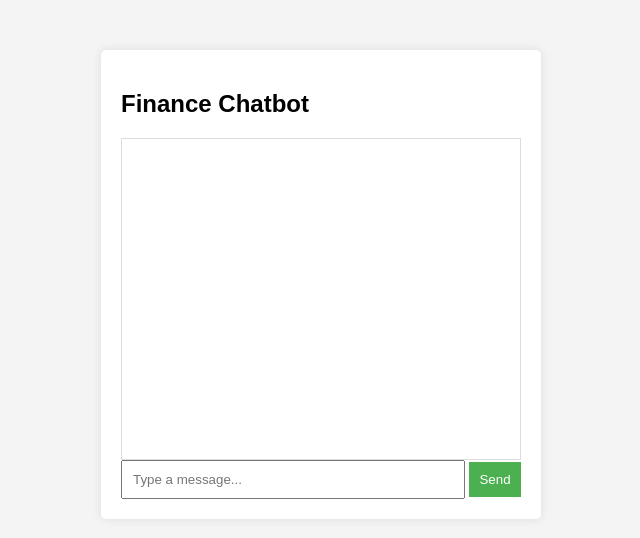
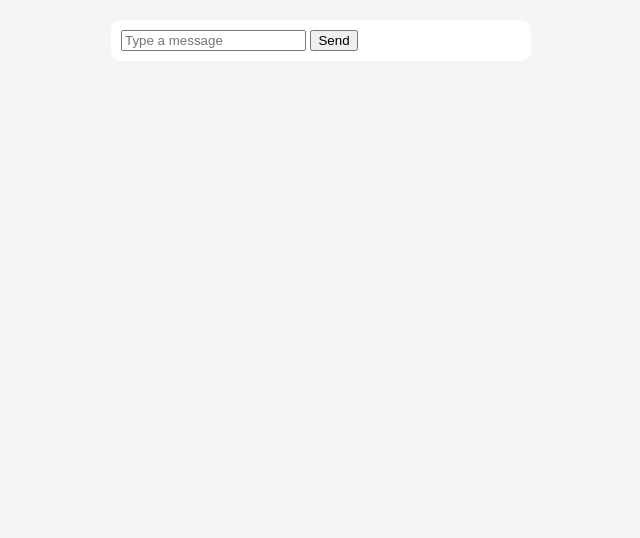
Before and after one commit to priyanka2shriya/Differentially-Private-GenAI-Chatbot-for-Financial-Advisory., a plain HTML site: page index.html in a window 1280 px wide. Shown: the whole page, without its empty margins (319-959 px from the left). Drawn offline with Linux system fonts and the light colour scheme.

Commit message:
Priyanka - Frontend styling and better Chat UI

```diff
--- a/index.html
+++ b/index.html
@@ -1,69 +1,41 @@
 <!DOCTYPE html>
 <html>
 <head>
-    <title>Finance Chatbot</title>
+  <title>GenAI Chatbot</title>
   <style>
-        body {
-            font-family: Arial, sans-serif;
-            margin: 0;
-            padding: 0;
-            background-color: #f4f4f4;
-        }
-        .chat-container {
-            width: 400px;
-            margin: 50px auto;
-            background: white;
-            border-radius: 5px;
-            padding: 20px;
-            box-shadow: 0px 0px 10px rgba(0,0,0,0.1);
-        }
-        .messages {
-            height: 300px;
-            overflow-y: scroll;
-            border: 1px solid #ddd;
-            padding: 10px;
-        }
-        input {
-            width: 80%;
-            padding: 10px;
-        }
-        button {
-            padding: 10px;
-            background: #4CAF50;
-            color: white;
-            border: none;
-            cursor: pointer;
-        }
+    body { font-family: Arial; background: #f5f5f5; }
+    #chatbox { width: 400px; margin: 20px auto; background: white; padding: 10px; border-radius: 10px; }
+    .msg { margin: 5px; padding: 8px; border-radius: 5px; }
+    .user { background: #dcf8c6; text-align: right; }
+    .bot { background: #eee; text-align: left; }
   </style>
 </head>
 <body>
-    <div class="chat-container">
-        <h2>Finance Chatbot</h2>
-        <div class="messages" id="messages"></div>
-        <input type="text" id="userInput" placeholder="Type a message...">
+  <div id="chatbox">
+    <div id="messages"></div>
+    <input type="text" id="userInput" placeholder="Type a message" onkeydown="if(event.key==='Enter') sendMessage()" />
     <button onclick="sendMessage()">Send</button>
   </div>
+
   <script>
+    const API_BASE = "http://127.0.0.1:8000";
+
     async function sendMessage() {
       const input = document.getElementById("userInput");
       const messages = document.getElementById("messages");
       const message = input.value;
 
       if (message.trim() !== "") {
-            // Display user message
-            messages.innerHTML += `<div><strong>You:</strong> ${message}</div>`;
+        messages.innerHTML += `<div class="msg user">${message}</div>`;
 
-            // Send to backend
-            const response = await fetch(`http://127.0.0.1:8000/chat?msg=${encodeURIComponent(message)}`);
-            const data = await response.json();
+        const resp = await fetch(`${API_BASE}/chat?msg=${encodeURIComponent(message)}`);
+        const data = await resp.json();
 
-            // Display bot response
-            messages.innerHTML += `<div><strong>Bot:</strong> ${data.reply}</div>`;
-
+        messages.innerHTML += `<div class="msg bot">${data.reply}</div>`;
         input.value = "";
+        messages.scrollTop = messages.scrollHeight;
       }
     }
   </script>
-
 </body>
 </html>
```
Also changed, not shown: 1 other file. Lines whose indentation alone changed are shown as unchanged.
